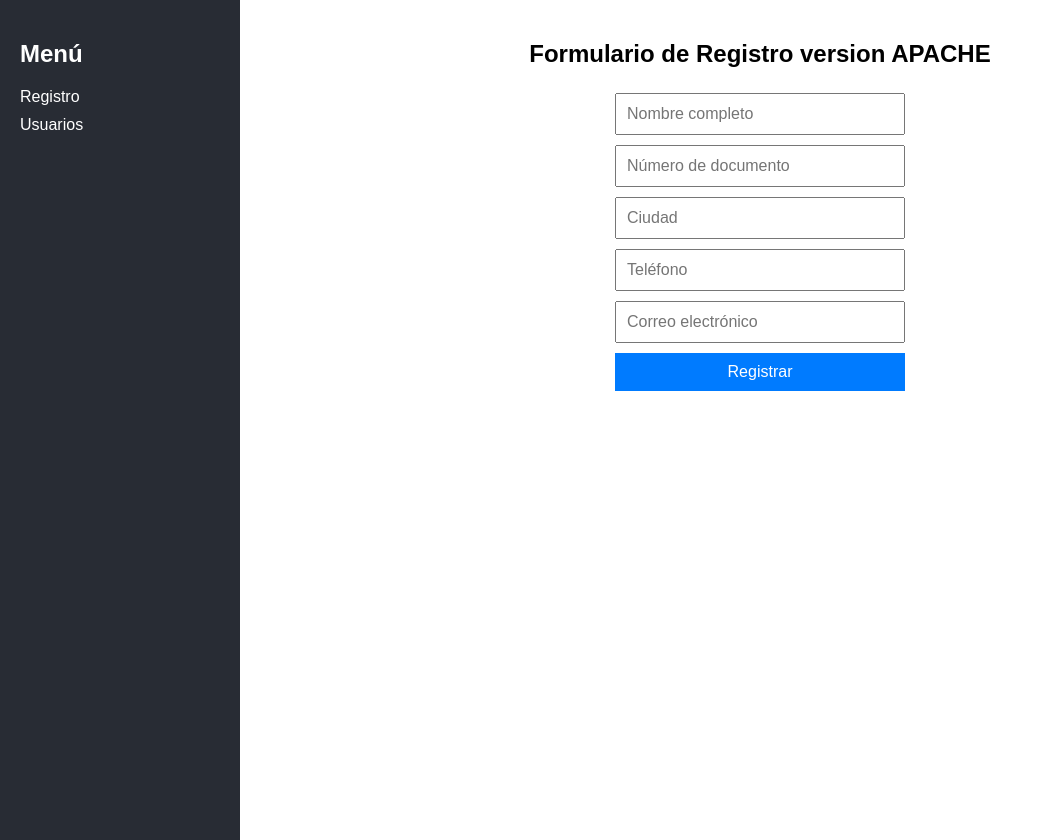
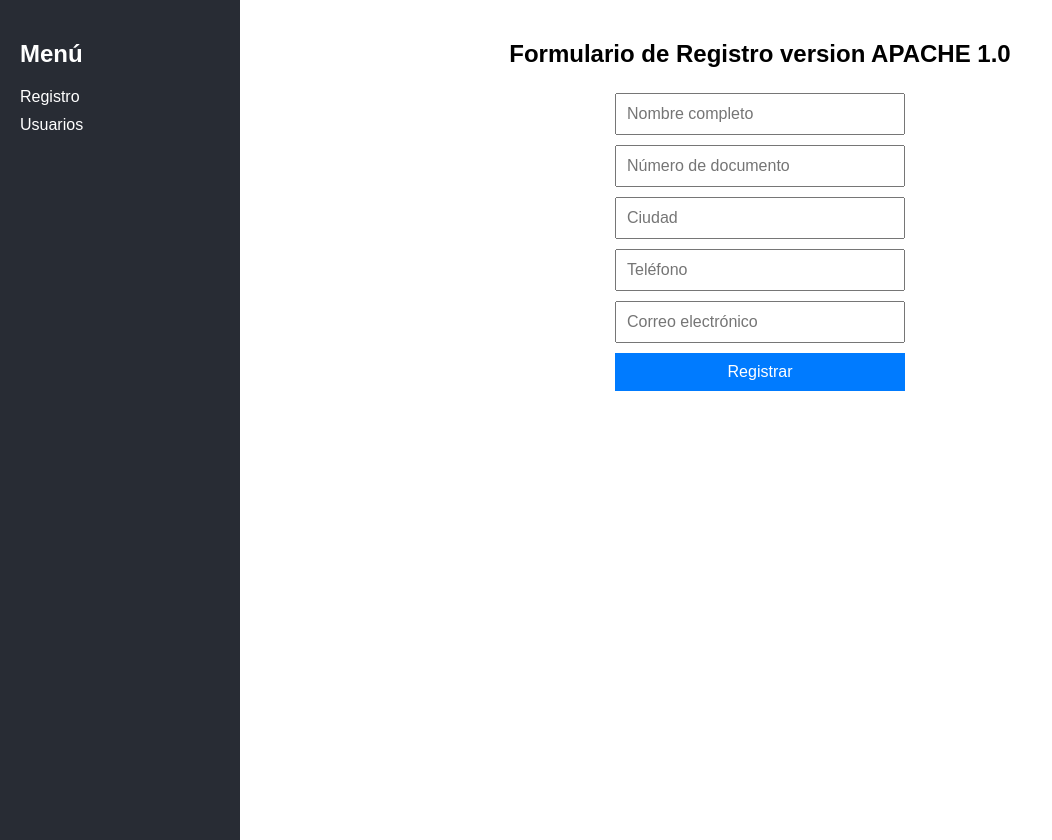
Before and after one commit to AndresGuevara18/4-proyecto-azure, a website built with webpack: page src/index.html in a window 1280 px wide. Shown: the whole page, without its empty margins (0-1052 px from the left). Built offline with nearby package versions, Linux system fonts and the light colour scheme.

Commit message:
prueba apache 2

```diff
--- a/src/index.html
+++ b/src/index.html
@@ -16,7 +16,7 @@
     </div>
 
     <div class="container">
-        <h2>Formulario de Registro version APACHE</h2>
+        <h2>Formulario de Registro version APACHE 1.0</h2>
         <form id="registroForm">
             <input type="text" id="nombre" placeholder="Nombre completo" required>
             <input type="text" id="documento" placeholder="Número de documento" required>
```
